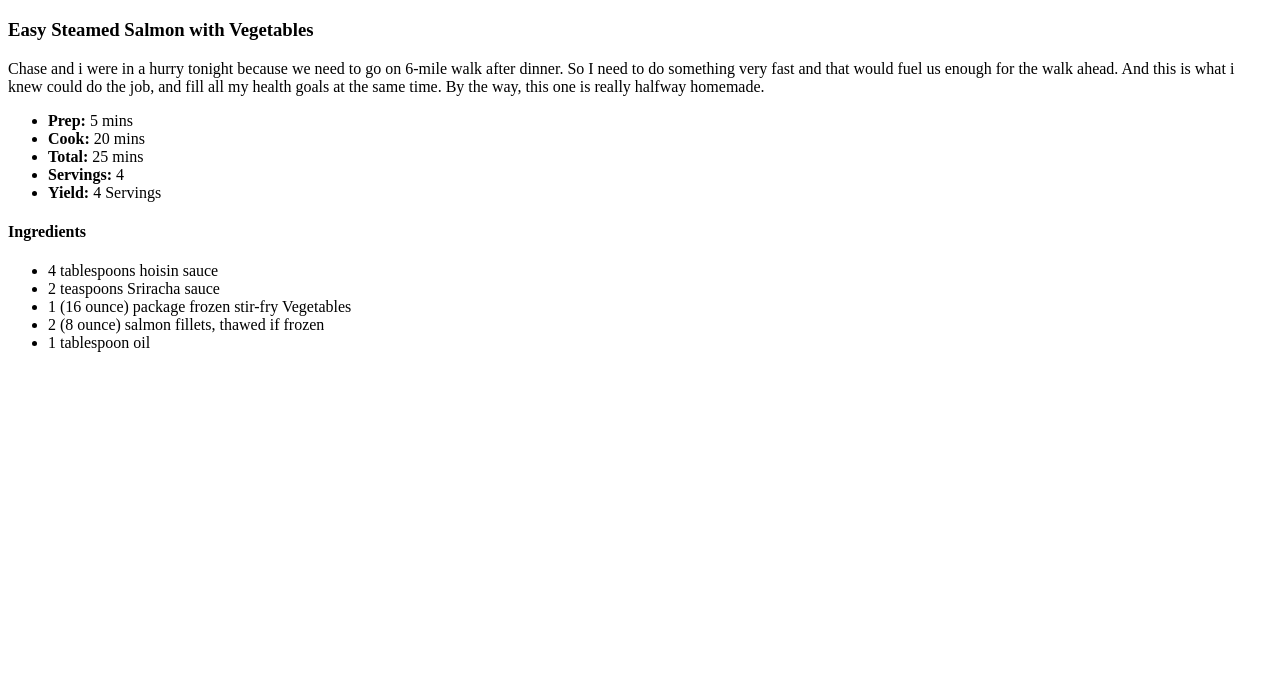
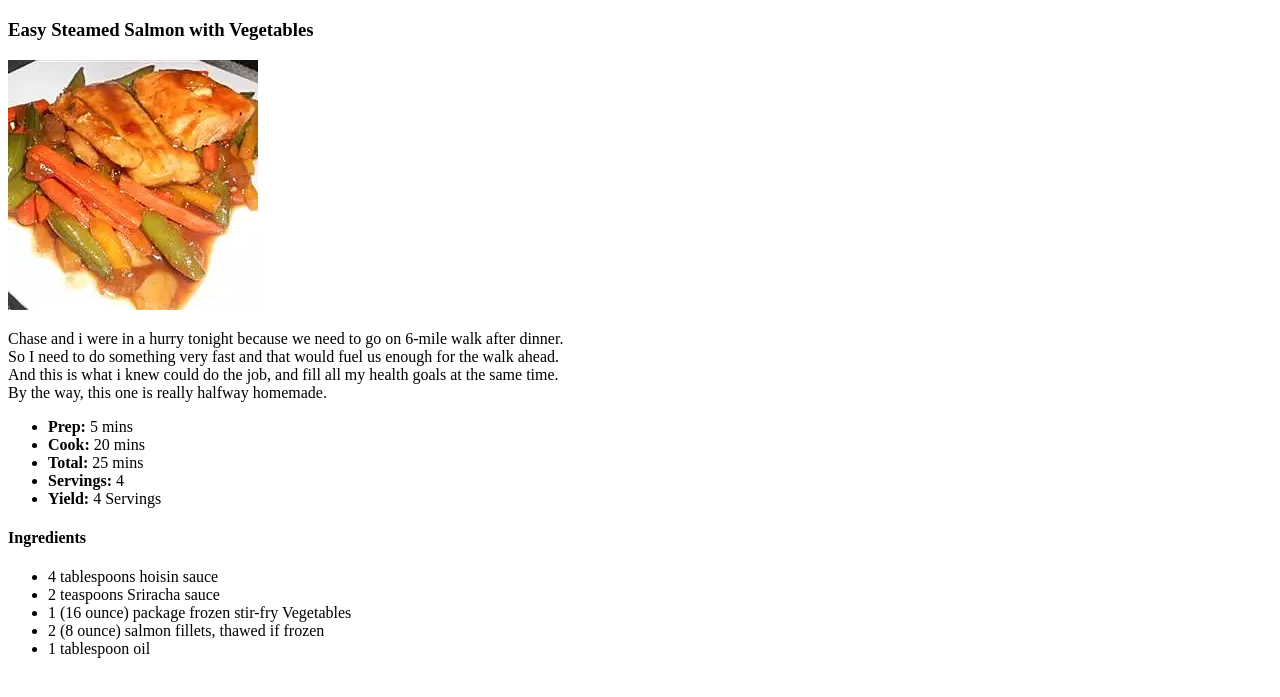
Before and after one commit to troooonks/odin-recipes, a plain HTML site: page SteamedSalmon.html in a window 1280 px wide. Shown: the part 61-758 px from the top of the page. Drawn offline with Linux system fonts and the light colour scheme.

Commit message:
Añadida imagen de steamedsalmonvegetables en su receta y añadida la imagen al directorio

```diff
--- a/SteamedSalmon.html
+++ b/SteamedSalmon.html
@@ -10,10 +10,10 @@
     <h1>Odin Recipes</h1>
 
     <h3>Easy Steamed Salmon with Vegetables</h3>
-
-    <p>Chase and i were in a hurry tonight because we need to go on 6-mile walk after dinner.
-So I need to do something very fast and that would fuel us enough for the walk ahead.
-And this is what i knew could do the job, and fill all my health goals at the same time.
+    <img src="SteamedSalmonVegetables.webp">
+    <p>Chase and i were in a hurry tonight because we need to go on 6-mile walk after dinner.<br>
+So I need to do something very fast and that would fuel us enough for the walk ahead.<br>
+And this is what i knew could do the job, and fill all my health goals at the same time. <br>
 By the way, this one is really halfway homemade.
     </p>
     <ul>
```
Also changed, not shown: SteamedSalmonVegetables.webp (added).
